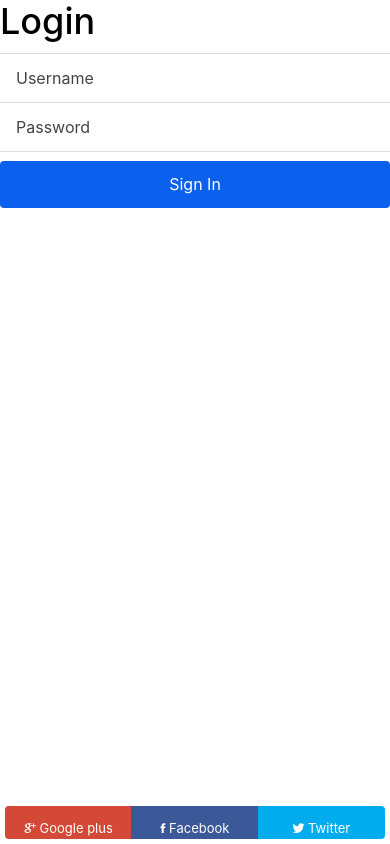
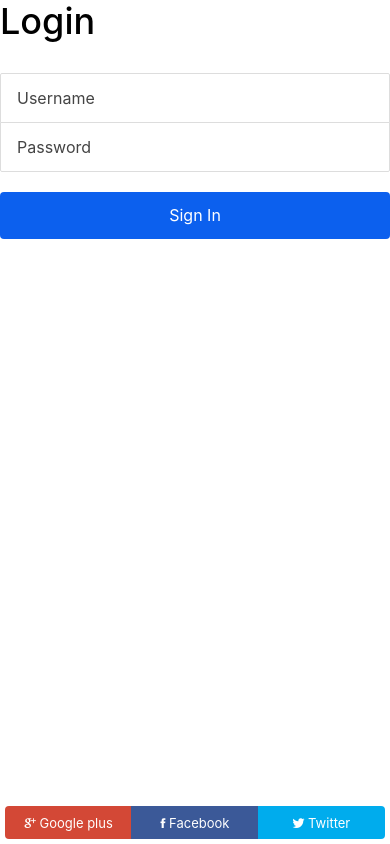
Before and after one commit to AlvaradoAdam15/LoginForm-Ionic, a website: page www/index.html in a window 390 px wide. Drawn offline with Linux system fonts and the light colour scheme; some packages are replaced by stand-ins of ours; files that its build step writes are made by us from their sources; files whose address does not match are found by name.

Commit message:
Add class padding in content

```diff
--- a/www/index.html
+++ b/www/index.html
@@ -27,7 +27,9 @@
       <ion-header-bar class="bar-stable">
         <h1 class="title">Login</h1>
       </ion-header-bar>
-      <ion-content>
+
+
+      <ion-content class="padding">
 
         <div class="list">
           <label class="item item-input">
@@ -38,15 +40,16 @@
             <span class="input-label">Password</span>
             <input type="password">
           </label>
-          <button class="button button-block button-positive activated">Sign In</button>
         </div>
+
+        <button class="button button-block button-positive activated">Sign In</button>
       </ion-content>
 
       <ion-footer-bar class="bar bar-footer">
         <div class="button-bar">
-          <button class="button ion-social-googleplus" id="googleplusButton"> Google plus</button>
-          <button class="button ion-social-facebook" id="facebookButton"> Facebook</button>
-          <button class="button ion-social-twitter" id="twitterButton"> Twitter</button>
+          <button class="button" id="googleplusButton"><i class="ion-social-googleplus"></i> Google plus</button>
+          <button class="button" id="facebookButton"><i class="ion-social-facebook"></i> Facebook</button>
+          <button class="button" id="twitterButton"><i class="ion-social-twitter"></i> Twitter</button>
         </div>
       </ion-footer-bar>
 
```
